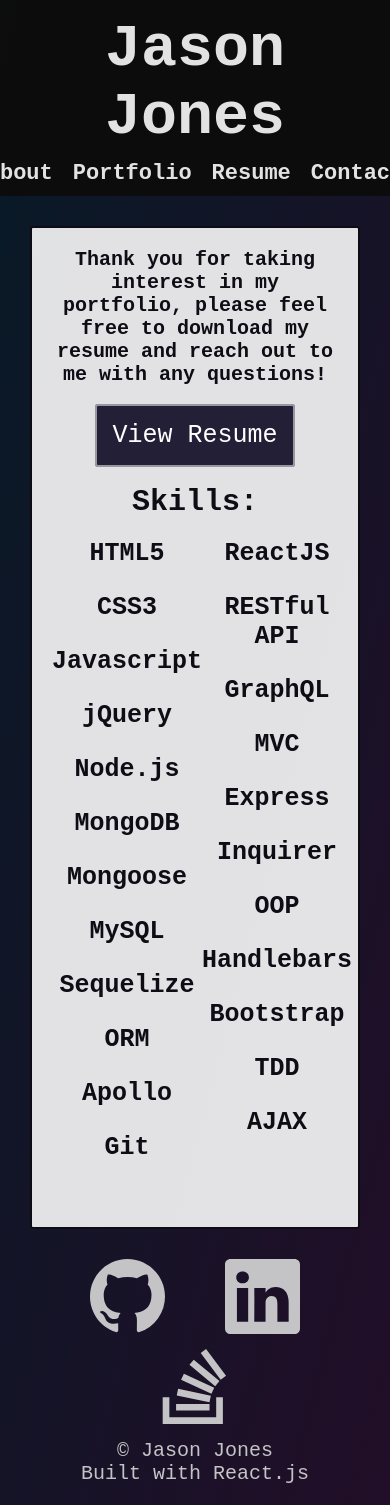
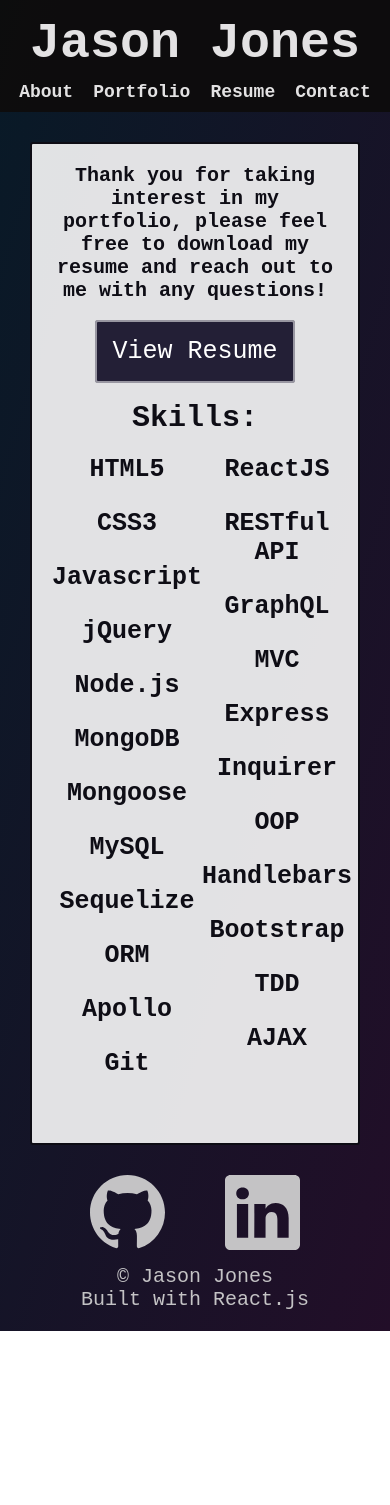
Before and after one commit to jace0fbass/j-jones-2023, a React (Create React App) app: page /j-jones-2023/Resume in a window 390 px wide. After the commit the page ends 1331 px from the top, so only its background shows below. Built offline with nearby package versions, Linux system fonts and the light colour scheme.

Commit message:
Updated App.css and removed stack overflow logo from footer.

```diff
--- a/src/css/App.css
+++ b/src/css/App.css
@@ -2,7 +2,6 @@
   font-family: monospace;
 }
 
-/* #22252c */
 body {
 
   background-image: linear-gradient(to bottom right, #081a27, #220e28);
@@ -10,9 +9,11 @@ body {
   max-width: 100%;
 
 }
+
 .App {
   text-align: center;
 }
+
 .App-header {
   display: flex;
   flex-direction: row;
@@ -20,6 +21,7 @@ body {
   color: rgb(255, 255, 255);
   max-width: 100%;
 }
+
 .card {
   border-style: solid;
   border-radius: 3px;
@@ -27,30 +29,34 @@ body {
   color: rgba(6, 5, 13, 0.966);
   background-color: rgba(245, 245, 245, 0.92);
 }
+
 .card-body {
   padding: 20px;
 }
+
 .card-title {
   font-size: 30px;
 }
+
 #portCards {
   display: flex;
   justify-content: center;
   max-width: 100%;
 }
 
-
 #projCol {
 
   transition: transform 0.5s;
  margin:20px;
 }
+
 #singleProj {
   margin: 70px;
   width: 45rem;
   transition: transform 0.5s;
   box-shadow: 0px 0px 55px 0px rgba(245, 245, 245, 0.92);
 }
+
 #singleProj:hover {
   transform: rotate(2deg);
 }
@@ -74,16 +80,19 @@ body {
   max-width: 50%;
   box-shadow: 5px 0px 15px 0px rgba(107, 106, 106, 0.92);
 }
+
 #contactCard {
   display: flex;
   justify-content: center;
   font-size: 45px;
 }
+
 #mailTo {
   font-size: 20px;
   text-decoration: none;
   padding: 20px;
 }
+
 #cIcon {
   font-size: 50px;
   text-decoration: none;
@@ -91,6 +100,7 @@ body {
   padding: 20px;
   color: rgba(211, 211, 211, 0.92);
 }
+
 #headshot {
   border-radius: 3px;
   border-style: none;
@@ -99,6 +109,7 @@ body {
   margin-top: 25px;
   box-shadow: 0px 0px 15px 0px rgba(149, 149, 149, 0.92);
 }
+
 #bio {
   max-width: 50%;
   font-size: 30px;
@@ -109,11 +120,13 @@ body {
   margin-left: 0px;
   background-color: rgba(245, 245, 245, 0.92);
 }
+
 #AboutMe {
   display: flex;
   justify-content: space-evenly;
   margin-top: 25px;
 }
+
 #resume {
   max-width: 100%;
   margin-left: 25%;
@@ -123,6 +136,7 @@ body {
   margin-top: 40px;
   margin-bottom: 50px;
 }
+
 #resumeBtn {
   background-color: rgba(255, 255, 255, 0.532);
   color: rgba(6, 5, 13, 0.921);
@@ -134,9 +148,11 @@ body {
   border-style: solid;
   border-width: 2px;
 }
+
 #resumeText {
   margin-bottom: 20px;
 }
+
 #resume-card {
   max-width: 40%;
   margin-top: 60px;
@@ -144,11 +160,10 @@ body {
   margin-right: 30%;
   box-shadow: 5px 0px 15px 0px rgba(84, 82, 82, 0.92);
 }
+
 .card-img-top {
   width: 100%;
 }
-
-
 
 .m-2 {
   font-size: 50px;
@@ -176,18 +191,20 @@ body {
   margin-top: 30px;
   color: rgba(211, 211, 211, 0.92);
 }
+
 #skillList {
   font-size: 20px;
 }
+
 #skills {
   margin-bottom: 40px;
 }
+
 #description {
   font-size: 20px;
   font-weight: 700;
   margin-top: -40px;
 }
-
 
 .form-control {
   width: 500px;
@@ -195,9 +212,11 @@ body {
   font-size: 40px;
   font-weight: 800;
 }
+
 .form-label {
   font-size: 40px;
 }
+
 #contactButton {
   background-color: rgba(255, 255, 255, 0.532);
   color: rgba(6, 5, 13, 0.921);
@@ -209,12 +228,14 @@ body {
   border-style: solid;
   border-width: 2px;
 }
+
 #skillsContainer {
   display: flex;
   justify-content: space-evenly;
   font-size: 25px;
   margin-top: -30px;
 }
+
 #resSkills {
   font-size: 30px;
   margin-top: 20px;
@@ -311,7 +332,7 @@ body {
     justify-content: center;
   }
   #maName {
-    font-size: 60px;
+    font-size: 50px;
     margin: 10px;
     margin-top: 15px;
   }
@@ -362,7 +383,7 @@ body {
     margin-bottom: 20px;
   }
   .m-2 {
-    font-size: 22px;
+    font-size: 18px;
     font-weight: 800;
     margin: 10px;
   }
--- a/src/js/components/Footer.js
+++ b/src/js/components/Footer.js
@@ -28,19 +28,6 @@ export default function Footer() {
               <path d="M0 1.146C0 .513.526 0 1.175 0h13.65C15.474 0 16 .513 16 1.146v13.708c0 .633-.526 1.146-1.175 1.146H1.175C.526 16 0 15.487 0 14.854V1.146zm4.943 12.248V6.169H2.542v7.225h2.401zm-1.2-8.212c.837 0 1.358-.554 1.358-1.248-.015-.709-.52-1.248-1.342-1.248-.822 0-1.359.54-1.359 1.248 0 .694.521 1.248 1.327 1.248h.016zm4.908 8.212V9.359c0-.216.016-.432.08-.586.173-.431.568-.878 1.232-.878.869 0 1.216.662 1.216 1.634v3.865h2.401V9.25c0-2.22-1.184-3.252-2.764-3.252-1.274 0-1.845.7-2.165 1.193v.025h-.016a5.54 5.54 0 0 1 .016-.025V6.169h-2.4c.03.678 0 7.225 0 7.225h2.4z" />
             </svg>
           </a>
-          <a id="cIcon" href="https://stackoverflow.com/users/21107167/jace0fbass">
-            <svg
-              xmlns="http://www.w3.org/2000/svg"
-              width="75"
-              height="75"
-              fill="currentColor"
-              className="bi bi-stack-overflow"
-              viewBox="0 0 16 16"
-            >
-              <path d="M12.412 14.572V10.29h1.428V16H1v-5.71h1.428v4.282h9.984z" />
-              <path d="M3.857 13.145h7.137v-1.428H3.857v1.428zM10.254 0 9.108.852l4.26 5.727 1.146-.852L10.254 0zm-3.54 3.377 5.484 4.567.913-1.097L7.627 2.28l-.914 1.097zM4.922 6.55l6.47 3.013.603-1.294-6.47-3.013-.603 1.294zm-.925 3.344 6.985 1.469.294-1.398-6.985-1.468-.294 1.397z" />
-            </svg>
-          </a>
             <br></br>
             &copy; Jason Jones
             <br></br>
```
